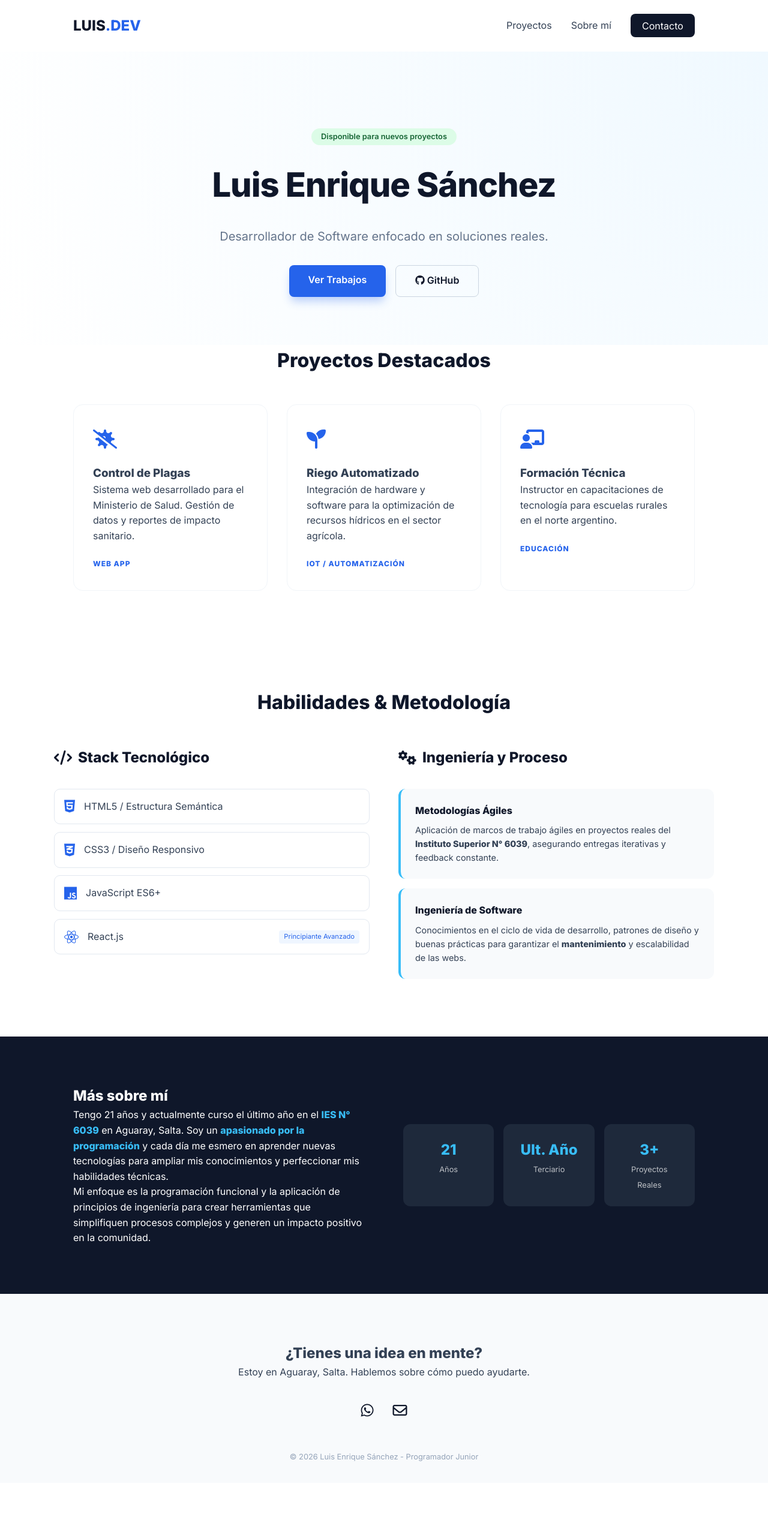
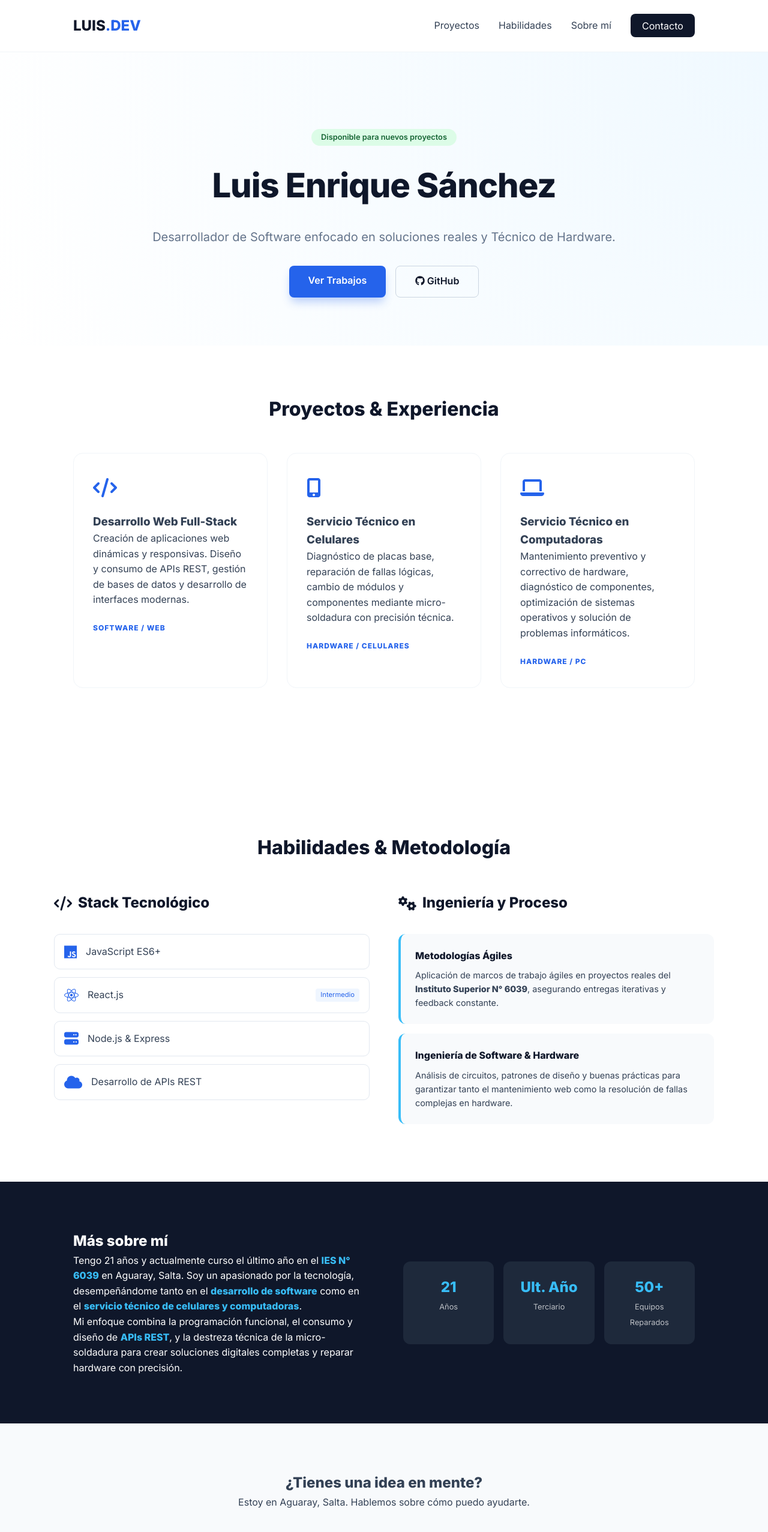
Before and after one commit to Enriquecayu/Mi_Cv_EnriqueSanchez, a plain HTML site: page index.html in a window 1280 px wide. Shown: the top 2554 px of the page at 60% size. Before the commit the page ends 2472 px from the top, so only its background shows below. Drawn offline with Linux system fonts and the light colour scheme.

Commit message:
Cambios en la informacion

```diff
--- a/index.css
+++ b/index.css
@@ -26,6 +26,7 @@ nav {
     background: rgba(255, 255, 255, 0.9);
     backdrop-filter: blur(10px);
     z-index: 1000;
+    border-bottom: 1px solid #f1f5f9;
 }
 
 .nav-content { display: flex; justify-content: space-between; align-items: center; }
@@ -40,6 +41,15 @@ nav {
     color: white !important;
     padding: 0.6rem 1.2rem;
     border-radius: 8px;
+}
+
+.menu-toggle {
+    display: none;
+    background: none;
+    border: none;
+    font-size: 1.5rem;
+    color: var(--dark);
+    cursor: pointer;
 }
 
 /* Hero Section */
@@ -75,8 +85,8 @@ h1 { font-size: 3.5rem; color: var(--dark); margin: 1.5rem 0; letter-spacing: -1
 }
 
 /* Projects */
-.section-title { font-size: 2rem; margin-bottom: 3rem; text-align: center; color: var(--dark); }
-.projects-grid { display: grid; grid-template-columns: repeat(auto-fit, minmax(300px, 1fr)); gap: 2rem; padding-bottom: 5rem; }
+.section-title { font-size: 2rem; margin-top: 5rem; margin-bottom: 3rem; text-align: center; color: var(--dark); }
+.projects-grid { display: grid; grid-template-columns: repeat(auto-fit, minmax(280px, 1fr)); gap: 2rem; padding-bottom: 5rem; }
 .project-card {
     padding: 2rem;
     border: 1px solid #f1f5f9;
@@ -84,7 +94,7 @@ h1 { font-size: 3.5rem; color: var(--dark); margin: 1.5rem 0; letter-spacing: -1
     transition: 0.3s;
     background: white;
 }
-.project-card:hover { transform: translateY(-10px); box-shadow: 0 20px 25px -5px rgba(0,0,0,0.05); border-color: var(--accent); }
+.project-card:hover { transform: translateY(-5px); box-shadow: 0 20px 25px -5px rgba(0,0,0,0.05); border-color: var(--accent); }
 .project-icon { font-size: 2rem; color: var(--primary); margin-bottom: 1rem; }
 .tech-tag {
     display: inline-block;
@@ -96,9 +106,54 @@ h1 { font-size: 3.5rem; color: var(--dark); margin: 1.5rem 0; letter-spacing: -1
     letter-spacing: 1px;
 }
 
+/* Tech Section */
+.tech-section { padding: 5rem 0; }
+.tech-grid { display: grid; grid-template-columns: 1fr 1fr; gap: 3rem; align-items: start; }
+.tech-group h3 {
+    font-size: 1.5rem;
+    color: var(--dark);
+    margin-bottom: 2rem;
+    display: flex;
+    align-items: center;
+    gap: 10px;
+}
+.tech-list { list-style: none; }
+.tech-list li {
+    background: white;
+    padding: 1rem;
+    margin-bottom: 0.8rem;
+    border-radius: 10px;
+    border: 1px solid #e2e8f0;
+    display: flex;
+    align-items: center;
+    gap: 15px;
+    font-weight: 500;
+    transition: 0.3s;
+}
+.tech-list li:hover { border-color: var(--primary); transform: translateX(10px); }
+.tech-list i { font-size: 1.5rem; color: var(--primary); }
+.level-tag {
+    font-size: 0.7rem;
+    background: #eff6ff;
+    color: var(--primary);
+    padding: 2px 8px;
+    border-radius: 4px;
+    margin-left: auto;
+}
+.methodology-card {
+    background: #f8fafc;
+    padding: 1.5rem;
+    border-radius: 12px;
+    margin-bottom: 1rem;
+    border-left: 4px solid var(--accent);
+}
+.methodology-card h4 { color: var(--dark); margin-bottom: 0.5rem; }
+.methodology-card p { font-size: 0.9rem; color: var(--text); }
+
 /* About Section */
 .about { background: var(--dark); color: white; padding: 5rem 0; }
 .about-grid { display: grid; grid-template-columns: 1fr 1fr; gap: 4rem; align-items: center; }
+.about-text strong { color: var(--accent); font-weight: 700; }
 .about-stats { display: grid; grid-template-columns: repeat(3, 1fr); gap: 1rem; text-align: center; }
 .stat-item { background: #1e293b; padding: 1.5rem; border-radius: 12px; }
 .stat-item strong { display: block; font-size: 1.5rem; color: var(--accent); }
@@ -111,95 +166,26 @@ footer { padding: 5rem 0 2rem; text-align: center; background: #f8fafc; }
 .social-links a:hover { color: var(--primary); }
 .copy { font-size: 0.8rem; color: #94a3b8; margin-top: 3rem; }
 
+/* Responsive Media Queries */
 @media (max-width: 768px) {
     h1 { font-size: 2.5rem; }
-    .about-grid { grid-template-columns: 1fr; }
-    .nav-links { display: none; }
+    .about-grid, .tech-grid { grid-template-columns: 1fr; }
+
+    .menu-toggle { display: block; }
+
+    .nav-links {
+        display: none;
+        flex-direction: column;
+        position: absolute;
+        top: 100%;
+        left: 0;
+        width: 100%;
+        background: white;
+        padding: 2rem;
+        box-shadow: 0 10px 15px rgba(0,0,0,0.05);
+        gap: 1.5rem;
+    }
+
+    .nav-links.active { display: flex; }
+    .btn-contact { width: 100%; text-align: center; }
 }
-/* Tech Section Styles */
-.tech-section {
-    padding: 5rem 0;
-}
-
-.tech-grid {
-    display: grid;
-    grid-template-columns: 1fr 1fr;
-    gap: 3rem;
-    align-items: start;
-}
-
-.tech-group h3 {
-    font-size: 1.5rem;
-    color: var(--dark);
-    margin-bottom: 2rem;
-    display: flex;
-    align-items: center;
-    gap: 10px;
-}
-
-/* Lista de Tecnologías */
-.tech-list {
-    list-style: none;
-}
-
-.tech-list li {
-    background: white;
-    padding: 1rem;
-    margin-bottom: 0.8rem;
-    border-radius: 10px;
-    border: 1px solid #e2e8f0;
-    display: flex;
-    align-items: center;
-    gap: 15px;
-    font-weight: 500;
-    transition: 0.3s;
-}
-
-.tech-list li:hover {
-    border-color: var(--primary);
-    transform: translateX(10px);
-}
-
-.tech-list i {
-    font-size: 1.5rem;
-    color: var(--primary);
-}
-
-.level-tag {
-    font-size: 0.7rem;
-    background: #eff6ff;
-    color: var(--primary);
-    padding: 2px 8px;
-    border-radius: 4px;
-    margin-left: auto;
-}
-
-/* Cards de Metodología */
-.methodology-card {
-    background: #f8fafc;
-    padding: 1.5rem;
-    border-radius: 12px;
-    margin-bottom: 1rem;
-    border-left: 4px solid var(--accent);
-}
-
-.methodology-card h4 {
-    color: var(--dark);
-    margin-bottom: 0.5rem;
-}
-
-.methodology-card p {
-    font-size: 0.9rem;
-    color: var(--text);
-}
-
-/* Ajuste Mobile */
-@media (max-width: 768px) {
-    .tech-grid {
-        grid-template-columns: 1fr;
-    }
-}
-.about-text strong {
-    color: var(--accent); /* Usará el celeste brillante que definimos */
-    font-weight: 700;
-}
--- a/index.html
+++ b/index.html
@@ -4,7 +4,7 @@
 <head>
     <meta charset="UTF-8">
     <meta name="viewport" content="width=device-width, initial-scale=1.0">
-    <title>Luis Sánchez | Software Developer</title>
+    <title>Luis Sánchez | Software Developer & Hardware Tech</title>
     <link rel="stylesheet" href="index.css">
     <link rel="stylesheet" href="https://cdnjs.cloudflare.com/ajax/libs/font-awesome/6.5.1/css/all.min.css">
     <link href="https://fonts.googleapis.com/css2?family=Inter:wght@300;400;600;800&display=swap" rel="stylesheet">
@@ -12,66 +12,72 @@
 
 <body>
 
+    <header>
         <nav>
             <div class="container nav-content">
                 <div class="logo">LUIS<span>.DEV</span></div>
-            <ul class="nav-links">
+                <button class="menu-toggle" aria-label="Abrir menú" id="menu-toggle">
+                    <i class="fas fa-bars"></i>
+                </button>
+                <ul class="nav-links" id="nav-links">
                     <li><a href="#proyectos">Proyectos</a></li>
+                    <li><a href="#tecnologias">Habilidades</a></li>
                     <li><a href="#sobre-mi">Sobre mí</a></li>
                     <li><a href="#contacto" class="btn-contact">Contacto</a></li>
                 </ul>
             </div>
         </nav>
+    </header>
 
-    <header class="hero">
+    <main>
+        <section class="hero">
             <div class="container">
                 <span class="badge">Disponible para nuevos proyectos</span>
                 <h1>Luis Enrique Sánchez</h1>
-            <p class="subtitle">Desarrollador de Software enfocado en soluciones reales.</p>
+                <p class="subtitle">Desarrollador de Software enfocado en soluciones reales y Técnico de Hardware.</p>
                 <div class="hero-btns">
                     <a href="#proyectos" class="btn-main">Ver Trabajos</a>
-                <a href="https://github.com/enriquecayu" target="_blank" class="btn-secondary"><i
-                        class="fab fa-github"></i> GitHub</a>
-            </div>
-        </div>
-    </header>
-
-    <section id="proyectos" class="container">
-        <h2 class="section-title">Proyectos Destacados</h2>
-        <div class="projects-grid">
-            <div class="project-card">
-                <div class="project-icon"><i class="fas fa-virus-slash"></i></div>
-                <h3>Control de Plagas</h3>
-                <p>Sistema web desarrollado para el Ministerio de Salud. Gestión de datos y reportes de impacto
-                    sanitario.</p>
-                <span class="tech-tag">Web App</span>
-            </div>
-            <div class="project-card">
-                <div class="project-icon"><i class="fas fa-seedling"></i></div>
-                <h3>Riego Automatizado</h3>
-                <p>Integración de hardware y software para la optimización de recursos hídricos en el sector agrícola.
-                </p>
-                <span class="tech-tag">IoT / Automatización</span>
-            </div>
-            <div class="project-card">
-                <div class="project-icon"><i class="fas fa-chalkboard-teacher"></i></div>
-                <h3>Formación Técnica</h3>
-                <p>Instructor en capacitaciones de tecnología para escuelas rurales en el norte argentino.</p>
-                <span class="tech-tag">Educación</span>
+                    <a href="https://github.com/enriquecayu" target="_blank" rel="noopener noreferrer" class="btn-secondary">
+                        <i class="fab fa-github"></i> GitHub
+                    </a>
                 </div>
             </div>
         </section>
+
+        <section id="proyectos" class="container">
+            <h2 class="section-title">Proyectos & Experiencia</h2>
+            <div class="projects-grid">
+                <div class="project-card">
+                    <div class="project-icon"><i class="fas fa-code"></i></div>
+                    <h3>Desarrollo Web Full-Stack</h3>
+                    <p>Creación de aplicaciones web dinámicas y responsivas. Diseño y consumo de APIs REST, gestión de bases de datos y desarrollo de interfaces modernas.</p>
+                    <span class="tech-tag">Software / Web</span>
+                </div>
+                <div class="project-card">
+                    <div class="project-icon"><i class="fas fa-mobile-alt"></i></div>
+                    <h3>Servicio Técnico en Celulares</h3>
+                    <p>Diagnóstico de placas base, reparación de fallas lógicas, cambio de módulos y componentes mediante micro-soldadura con precisión técnica.</p>
+                    <span class="tech-tag">Hardware / Celulares</span>
+                </div>
+                <div class="project-card">
+                    <div class="project-icon"><i class="fas fa-laptop"></i></div>
+                    <h3>Servicio Técnico en Computadoras</h3>
+                    <p>Mantenimiento preventivo y correctivo de hardware, diagnóstico de componentes, optimización de sistemas operativos y solución de problemas informáticos.</p>
+                    <span class="tech-tag">Hardware / PC</span>
+                </div>
+            </div>
+        </section>
+
         <section id="tecnologias" class="tech-section container">
             <h2 class="section-title">Habilidades & Metodología</h2>
             <div class="tech-grid">
-
                 <div class="tech-group">
                     <h3><i class="fas fa-code"></i> Stack Tecnológico</h3>
                     <ul class="tech-list">
-                    <li><i class="fab fa-html5"></i> HTML5 / Estructura Semántica</li>
-                    <li><i class="fab fa-css3-alt"></i> CSS3 / Diseño Responsivo</li>
                         <li><i class="fab fa-js"></i> JavaScript ES6+</li>
-                    <li><i class="fab fa-react"></i> React.js <span class="level-tag">Principiante Avanzado</span></li>
+                        <li><i class="fab fa-react"></i> React.js <span class="level-tag">Intermedio</span></li>
+                        <li><i class="fas fa-server"></i> Node.js & Express</li>
+                        <li><i class="fas fa-cloud"></i> Desarrollo de APIs REST</li>
                     </ul>
                 </div>
 
@@ -79,56 +85,58 @@
                     <h3><i class="fas fa-gears"></i> Ingeniería y Proceso</h3>
                     <div class="methodology-card">
                         <h4>Metodologías Ágiles</h4>
-                    <p>Aplicación de marcos de trabajo ágiles en proyectos reales del <strong>Instituto Superior N°
-                            6039</strong>, asegurando entregas iterativas y feedback constante.</p>
+                        <p>Aplicación de marcos de trabajo ágiles en proyectos reales del <strong>Instituto Superior N° 6039</strong>, asegurando entregas iterativas y feedback constante.</p>
                     </div>
                     <div class="methodology-card">
-                    <h4>Ingeniería de Software</h4>
-                    <p>Conocimientos en el ciclo de vida de desarrollo, patrones de diseño y buenas prácticas para
-                        garantizar el <strong>mantenimiento</strong> y escalabilidad de las webs.</p>
+                        <h4>Ingeniería de Software & Hardware</h4>
+                        <p>Análisis de circuitos, patrones de diseño y buenas prácticas para garantizar tanto el mantenimiento web como la resolución de fallas complejas en hardware.</p>
                     </div>
                 </div>
-
             </div>
         </section>
+
         <section id="sobre-mi" class="about">
             <div class="container">
                 <div class="about-grid">
                     <div class="about-text">
                         <h2>Más sobre mí</h2>
                         <p>
-                        Tengo 21 años y actualmente curso el último año en el <strong>IES N° 6039</strong> en Aguaray,
-                        Salta.
-                        Soy un <strong>apasionado por la programación</strong> y cada día me esmero en aprender nuevas
-                        tecnologías
-                        para ampliar mis conocimientos y perfeccionar mis habilidades técnicas.
+                            Tengo 21 años y actualmente curso el último año en el <strong>IES N° 6039</strong> en Aguaray, Salta.
+                            Soy un apasionado por la tecnología, desempeñándome tanto en el <strong>desarrollo de software</strong> como en el <strong>servicio técnico de celulares y computadoras</strong>.
                         </p>
                         <p>
-                        Mi enfoque es la programación funcional y la aplicación de principios de ingeniería para crear
-                        herramientas que simplifiquen procesos complejos y generen un impacto positivo en la comunidad.
+                            Mi enfoque combina la programación funcional, el consumo y diseño de <strong>APIs REST</strong>, y la destreza técnica de la micro-soldadura para crear soluciones digitales completas y reparar hardware con precisión.
                         </p>
                     </div>
                     <div class="about-stats">
                         <div class="stat-item"><strong>21</strong><span>Años</span></div>
                         <div class="stat-item"><strong>Ult. Año</strong><span>Terciario</span></div>
-                    <div class="stat-item"><strong>3+</strong><span>Proyectos Reales</span></div>
+                        <div class="stat-item"><strong>50+</strong><span>Equipos Reparados</span></div>
                     </div>
                 </div>
             </div>
         </section>
+    </main>
 
     <footer id="contacto">
         <div class="container">
             <h2>¿Tienes una idea en mente?</h2>
             <p>Estoy en Aguaray, Salta. Hablemos sobre cómo puedo ayudarte.</p>
             <div class="social-links">
-                <a href="https://wa.me/1124844158"><i class="fab fa-whatsapp"></i></a>
+                <a href="https://wa.me/1124844158" target="_blank" rel="noopener noreferrer"><i class="fab fa-whatsapp"></i></a>
                 <a href="mailto:enriquesanchez21072004@gmail.com"><i class="far fa-envelope"></i></a>
             </div>
-            <p class="copy">&copy; 2026 Luis Enrique Sánchez - Programador Junior</p>
+            <p class="copy">&copy; 2026 Luis Enrique Sánchez - Programador Junior & Técnico</p>
         </div>
     </footer>
 
+    <script>
+        const toggleBtn = document.getElementById('menu-toggle');
+        const navLinks = document.getElementById('nav-links');
+
+        toggleBtn.addEventListener('click', () => {
+            navLinks.classList.toggle('active');
+        });
+    </script>
 </body>
-
 </html>
```
Lines whose indentation alone changed are shown as unchanged.
